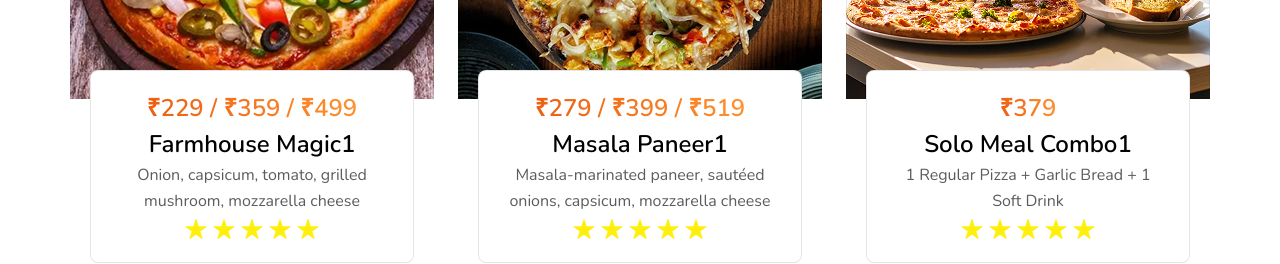
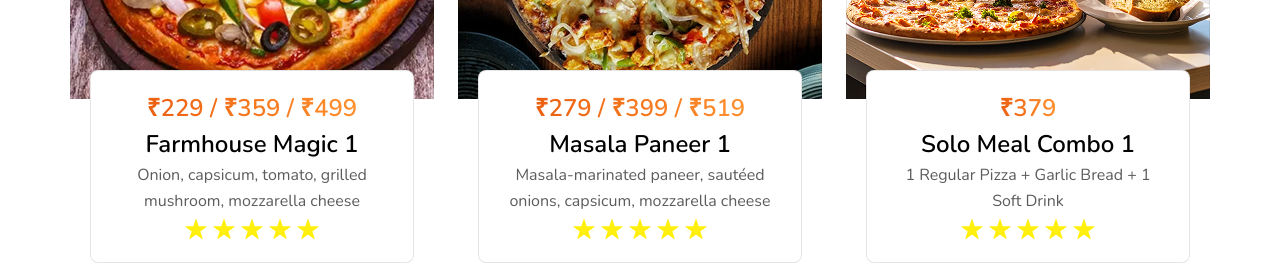
Before and after one commit to siwachshab983/test-2, a React (Vite) app: page / in a window 1280 px wide. Shown: the part 3460-3724 px from the top of the page. Built offline with nearby package versions, Linux system fonts and the light colour scheme.

Commit message:
some mor updates done

```diff
--- a/src/components/BestSellers.jsx
+++ b/src/components/BestSellers.jsx
@@ -21,7 +21,7 @@ const BestSellers = () => {
             </div>
           </div>
           <Heading className="text-center pt-2 text-custom-3xl md:text-5xl sm:text-4xl  !leading-[120%]" >Pizzas You Can’t Say No To</Heading>
-          <Description className="text-[#373737] text-center pt-4">Tried, tested, and totally loved. These pizzas are always a crowd favorite.</Description>
+          <Description className="text-dark-mud-gray text-center pt-4">Tried, tested, and totally loved. These pizzas are always a crowd favorite.</Description>
           <div className="pt-[125px] flex-wrap justify-center flex gap-x-6 gap-y-20">
             {BESTSELLER_DATA.map((item, index) => (
               <div data-aos="fade-up" className="max-w-[267px] relative bg-off-white border border-[#0000000F] rounded-bl-xl rounded-tr-xl p-6 " key={index}>
--- a/src/components/FoodDelivery.jsx
+++ b/src/components/FoodDelivery.jsx
@@ -33,12 +33,12 @@ const FoodDelivery = () => {
             <Heading className={'text-custom-3xl md:text-5xl sm:text-4xl  w-full !leading-[120%] lg:max-w-[463px] mt-2'}>
               Fast, Fresh & Always On Time
             </Heading>
-            <Description className={'text-[#373737] mb-3 font-normal mt-[15px] !leading-[26px] w-full lg:max-w-[463px]'}>We deliver your favorite pizzas piping hot, just the way you love them — anywhere in town. From cheese-loaded bites to spicy paneer delights, your cravings are just a click away.</Description>
+            <Description className={'text-dark-mud-gray mb-3 font-normal mt-[15px] !leading-[26px] w-full lg:max-w-[463px]'}>We deliver your favorite pizzas piping hot, just the way you love them — anywhere in town. From cheese-loaded bites to spicy paneer delights, your cravings are just a click away.</Description>
             <div className='flex flex-col gap-[8px] sm:items-start items-center'>
               {FOODDELIVERY.map((item, index) => (
                 <div key={index} className='flex items-center gap-[6px]'>
                   <item.icon />
-                  <Description className={'!leading-[26px]'}>{item.info} </Description>
+                  <Description className={'!leading-[26px] text-dark-mud-gray'}>{item.info} </Description>
                 </div>
               ))}
             </div>
--- a/src/components/HowItWorks.jsx
+++ b/src/components/HowItWorks.jsx
@@ -27,7 +27,7 @@ const HowItWorks = () => {
             <div data-aos="fade-up" className="max-w-[470px] min-[776px]:max-w-[358px] lg:max-w-[364px] w-full p-4 lg:p-6" key={index}>
               <div className="bg-[#FCECE2] size-[70px] rounded-full flex items-center justify-center mx-auto">{<item.icon />}</div>
               <h3 className='leading-[150%] text-2xl font-semibold text-center mt-3'>{item.title}</h3>
-              <Description className="text-center !text-[#373737] pt-2 !leading-[26px]">{item.description}</Description>
+              <Description className="text-center !text-dark-mud-gray pt-2 !leading-[26px]">{item.description}</Description>
               <div className="flex justify-center">
                 <Button className="!py-2.5 !mt-3 !px-4 sm:max-w-none max-w-[300px] max-sm:w-full" >View Menu </Button>
               </div>
--- a/src/index.css
+++ b/src/index.css
@@ -24,6 +24,7 @@ html {
   --color-muted-gray: #787878;
   --color-unmuted-gray: #5C5C5C;
   --color-mud-gray: #545454;
+  --color-dark-mud-gray: #373737;
   --color-black: #010101;
   --color-prime-gradient: linear-gradient(85.95deg, #EC6112 1.54%, #FF902E 98.46% );
   --text-custom-3xl: 28px;
--- a/src/layout/Footer.jsx
+++ b/src/layout/Footer.jsx
@@ -53,7 +53,7 @@ const Footer = () => {
               </ul>
             </div>
           </div>
-          <div className="h-[3px] w-full mt-6 sm:mt-8 bg-fad-gray"></div>
+          <div className="h-[3px] w-full mt-6 sm:mt-8 bg-fad-gray opacity-40"></div>
           <Description className="text-mid-gray max-sm:text-sm py-4 text-center" >Copyright Pizza Nest © 2025, All rights reserved </Description>
         </div>
       </div >
--- a/src/utils/helper.js
+++ b/src/utils/helper.js
@@ -124,31 +124,31 @@ export const SUPPORT_LINKS = [
 
 export const MENU_DATA = [
     {
-        title1: "Farmhouse Magic1",
-        title2: "Farmhouse Magic2",
-        title3: "Farmhouse Magic3",
-        title4: "Farmhouse Magic4",
-        title5: "Farmhouse Magic5",
+        title1: "Farmhouse Magic 1",
+        title2: "Farmhouse Magic 2",
+        title3: "Farmhouse Magic 3",
+        title4: "Farmhouse Magic 4",
+        title5: "Farmhouse Magic 5",
         price: "₹229 / ₹359 / ₹499",
         desc: "Onion, capsicum, tomato, grilled mushroom, mozzarella cheese",
         image: ourMenuPizza1
     },
     {
-        title1: "Masala Paneer1",
-        title2: "Masala Paneer2",
-        title3: "Masala Paneer3",
-        title4: "Masala Paneer4",
-        title5: "Masala Paneer5",
+        title1: "Masala Paneer 1",
+        title2: "Masala Paneer 2",
+        title3: "Masala Paneer 3",
+        title4: "Masala Paneer 4",
+        title5: "Masala Paneer 5",
         price: "₹279 / ₹399 / ₹519",
         desc: "Masala-marinated paneer, sautéed onions, capsicum, mozzarella cheese",
         image: ourMenuPizza2
     },
     {
-        title1: "Solo Meal Combo1",
-        title2: "Solo Meal Combo2",
-        title3: "Solo Meal Combo3",
-        title4: "Solo Meal Combo4",
-        title5: "Solo Meal Combo5",
+        title1: "Solo Meal Combo 1",
+        title2: "Solo Meal Combo 2",
+        title3: "Solo Meal Combo 3",
+        title4: "Solo Meal Combo 4",
+        title5: "Solo Meal Combo 5",
         price: "₹379",
         desc: "1 Regular Pizza + Garlic Bread + 1 Soft Drink",
         image: ourMenuPizza3
```
Also changed, not shown: src/assets/images/png/testimonial-slider-bg-img.png.
